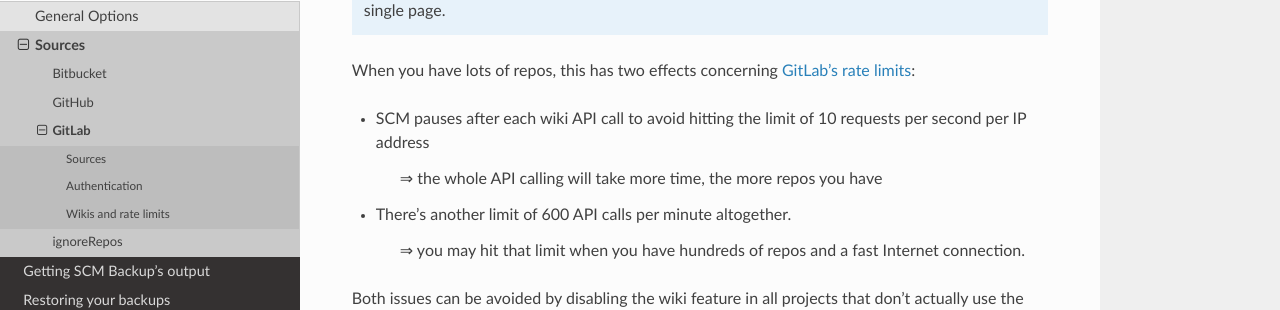
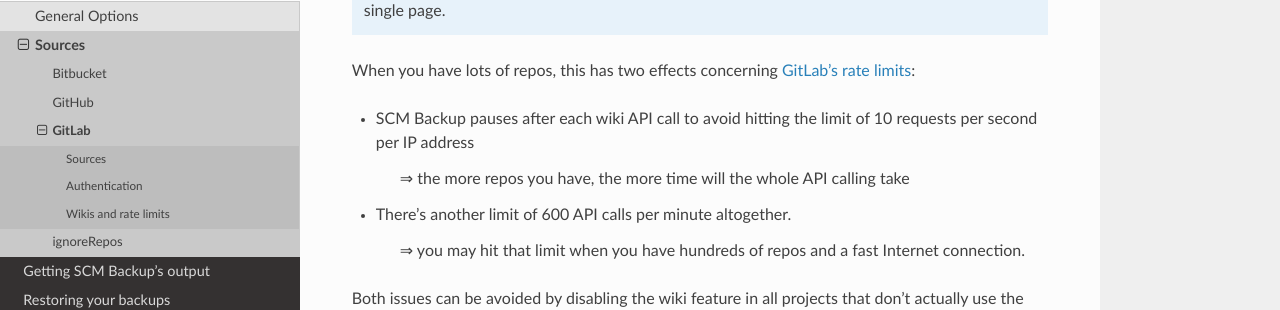
Before and after one commit to christianspecht/scm-backup-docs, a Sphinx documentation site: the page built from source/config-gitlab.rst, in a window 1280 px wide and 900 px high, scrolled down 1517 px. Shown: the part 340-650 px from the top of the window. Built offline with Sphinx 7.4.7 and the Read the Docs theme 2.0.0, drawn with Linux system fonts in a browser that asks for light colours.

Commit message:
typo / grammar

```diff
--- a/source/config-gitlab.rst
+++ b/source/config-gitlab.rst
@@ -71,9 +71,9 @@ To determine if there's a wiki which needs to be backed up, SCM Backup has to do
 
 When you have lots of repos, this has two effects concerning `GitLab's rate limits <https://docs.gitlab.com/ee/user/gitlab_com/index.html#gitlabcom-specific-rate-limits>`_:
 
-- SCM pauses after each wiki API call to avoid hitting the limit of 10 requests per second per IP address
+- SCM Backup pauses after each wiki API call to avoid hitting the limit of 10 requests per second per IP address
 
-    ⇒ the whole API calling will take more time, the more repos you have
+    ⇒ the more repos you have, the more time will the whole API calling take
 
 - There's another limit of 600 API calls per minute altogether.
 
```
